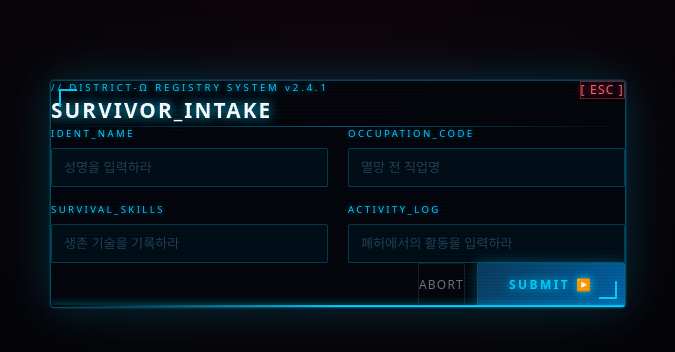
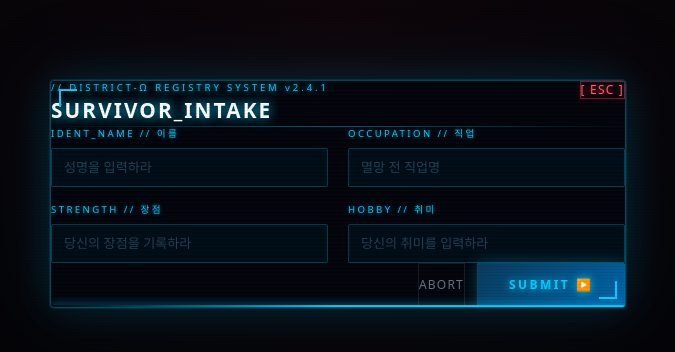
Before and after one commit to The-Career-Doomsday-Clock-Team/The-Career-Doomsday-Clock, a Next.js app in the folder frontend/: page /survey in a window 1280 px wide. Shown: the part 206-558 px from the top of the page, without its empty margins (302-977 px from the left). Built offline with nearby package versions, Linux system fonts and the light colour scheme; no server answers.

Commit message:
설문 필드 라벨 개선: 장점/취미 한국어 표시 추가

```diff
--- a/frontend/src/app/survey/page.tsx
+++ b/frontend/src/app/survey/page.tsx
@@ -10,10 +10,10 @@ import { submitSurvey, ApiError } from "@/lib/api";
  */
 
 const FIELDS = [
-  { key: "name" as const, label: "IDENT_NAME", placeholder: "성명을 입력하라" },
-  { key: "job_title" as const, label: "OCCUPATION_CODE", placeholder: "멸망 전 직업명" },
-  { key: "strengths" as const, label: "SURVIVAL_SKILLS", placeholder: "생존 기술을 기록하라" },
-  { key: "hobbies" as const, label: "ACTIVITY_LOG", placeholder: "폐허에서의 활동을 입력하라" },
+  { key: "name" as const, label: "IDENT_NAME // 이름", placeholder: "성명을 입력하라" },
+  { key: "job_title" as const, label: "OCCUPATION // 직업", placeholder: "멸망 전 직업명" },
+  { key: "strengths" as const, label: "STRENGTH // 장점", placeholder: "당신의 장점을 기록하라" },
+  { key: "hobbies" as const, label: "HOBBY // 취미", placeholder: "당신의 취미를 입력하라" },
 ] as const;
 
 type FieldKey = (typeof FIELDS)[number]["key"];
```
